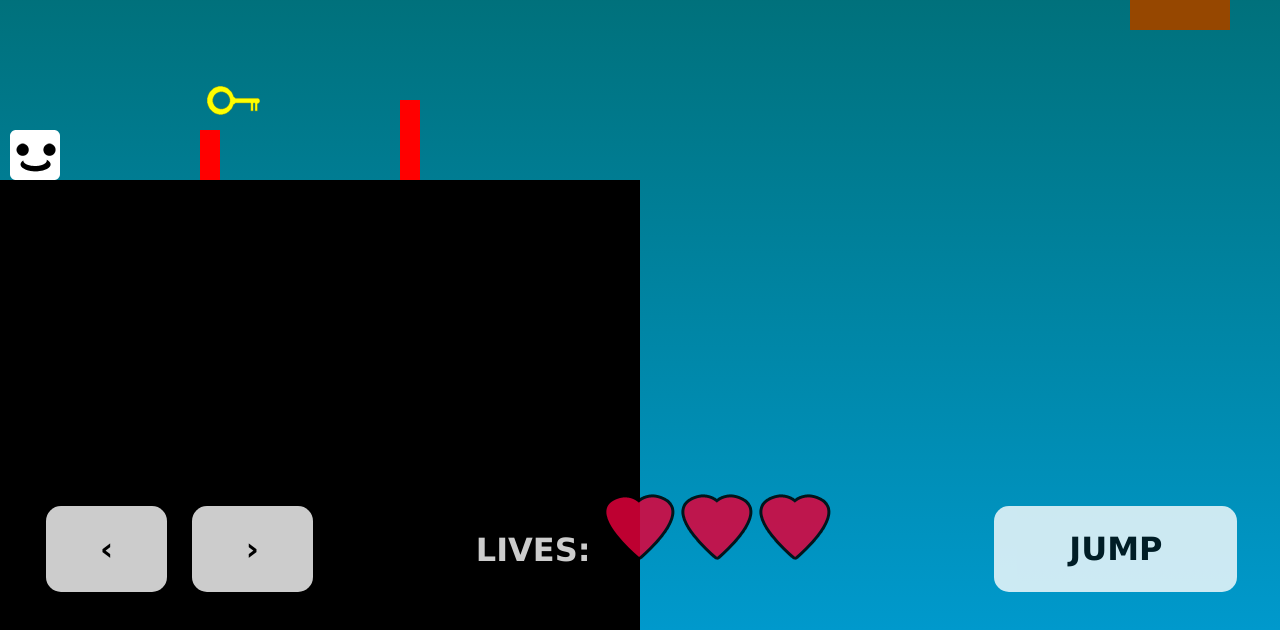
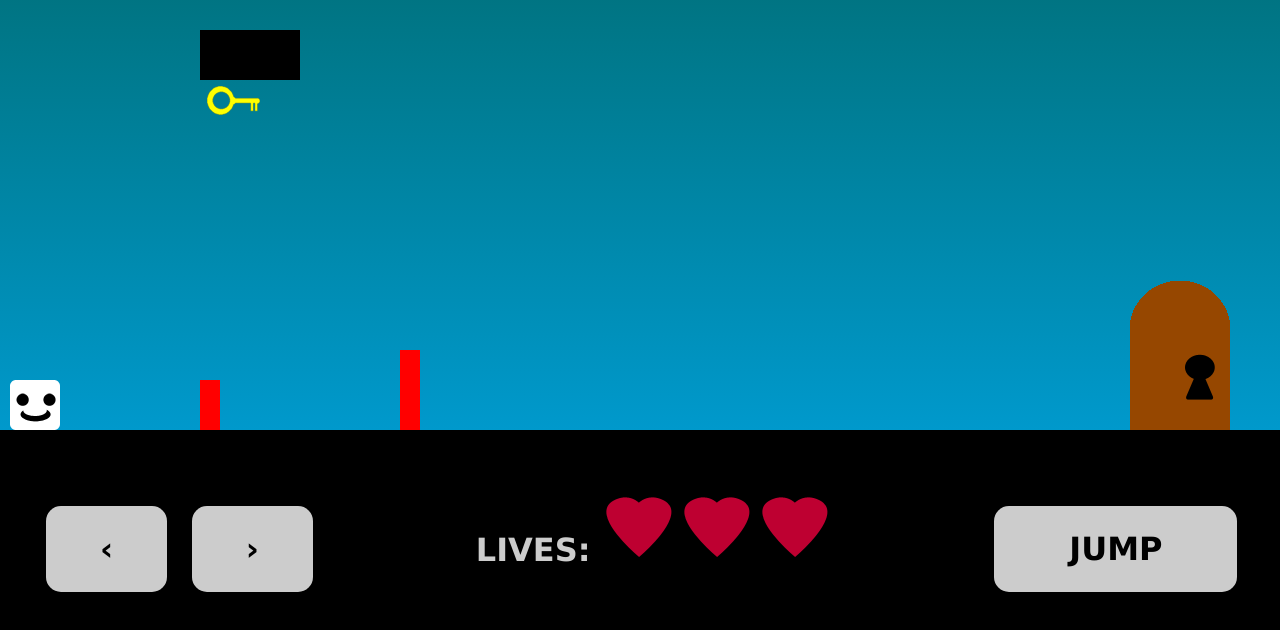
Before and after one commit to TTeaTT/Game-project, a plain HTML site: page gameplay.html in a window 1280 px wide. Shown: the part 170-800 px from the top of the page. Drawn offline with Linux system fonts and the light colour scheme.

Commit message:
Updates
26.2.

```diff
--- a/gameplay.html
+++ b/gameplay.html
@@ -15,11 +15,11 @@
 	</div>
 
 	<div align="left" id="score">
-		<h2>SCORE:</h2>	<h2> 10000</h2>
+<!-- 	<h2>SCORE:</h2>	<h2> 10000</h2> -->
 	</div>
 
 	<div align="left" id="time">
-		<h2>TIME:</h2> <h2> 1:55</h2>
+<!-- 	<h2>TIME:</h2> <h2> 1:55</h2> -->
 	</div>
 
 
--- a/gamescript.js
+++ b/gamescript.js
@@ -6,20 +6,21 @@ var key;
 var door;
 var keyGot = false;
 var coin1;
+var coin1Got = false;
+var score = 0;
 
 // FUNCTION TO START THE GAME
 function startGame() {
 	gameArea.start();
 
-	floor1 = new component(window.innerWidth / 2, window.innerHeight, "black",
-			0, 350)
-	danger1 = new component(20, 50, "red", 200, 300);
-	danger2 = new component(20, 80, "red", 400, 270);
+	floor1 = new component (100, 50, "black", 200,200)
+	danger1 = new component(20, 50, "red", 200, window.innerHeight*0.75-50);
+	danger2 = new component(20, 80, "red", 400, window.innerHeight*0.75-80);
 	key = new component(65, 41, "img/small_key.png", 200, 250, "image");
-	door = new component(100, 150, "img/door.png", window.innerWidth - 150, 50,
+	door = new component(100, 150, "img/door.png", window.innerWidth - 150, window.innerHeight*0.75-150,
 			"image");
 	coin1 = new component(30, 30, "img/coin.png", 500, 100, "image");
-	player = new component(50, 50, "img/player.png", 10, 300, "image");
+	player = new component(50, 50, "img/player.png", 10, (window.innerHeight*0.75-50), "image");
 }
 
 // CREATE A COMPONENT
@@ -35,10 +36,16 @@ function component(width, height, color, x, y, type) {
 	this.speedY = 0;
 	this.x = x;
 	this.y = y;
-	// this.gravity = 0.05;
-	// this.gravitySpeed = 0;
+//	this.gravity += 0.05;
+//	// this.gravitySpeed = 0;
+	this.gravity = 0.05;
+	this.gravitySpeed = 0;
 	this.update = function() {
 		ctx = gameArea.context;
+		ctx.font = "40px Verdana";
+		ctx.fillText(("Score: "+score), 10, 50);
+		ctx.fillText(("Time: "), 10, 90);
+		ctx.fillStyle = "white";
 		if (type == "image") {
 			ctx.drawImage(this.image, this.x, this.y, this.width, this.height);
 		} else {
@@ -47,10 +54,34 @@ function component(width, height, color, x, y, type) {
 		}// end else
 	}// end this.update
 	this.newPos = function() {
-		// this.gravitySpeed += this.gravity;
+		this.gravitySpeed += this.gravity;
 		this.x += this.speedX;
-		this.y += this.speedY;// + this.gravitySpeed;
+		this.y += this.speedY + this.gravitySpeed;
+		this.hitBottom();
+		this.hitLeft();
+		this.hitRight();
 	}// end this.newPos
+
+	this.hitBottom = function() {
+		if (player.y > gameArea.canvas.height - player.height) {
+			player.y = (gameArea.canvas.height - player.height);
+		}
+	}
+//	this.hitTop = function() {
+//	if (player.y < player.height) {
+//		player.y = player.height);
+//	}
+//}
+	this.hitLeft = function() {
+		if (player.x < 0 ) {
+			player.x = 0;
+		}
+	}
+	this.hitRight = function() {
+		if (player.x > gameArea.canvas.width - player.width) {
+			player.x = (gameArea.canvas.width - player.width);
+		}
+	}
 
 	// COLLISION
 	this.crashWith = function(otherobj) {
@@ -76,7 +107,7 @@ var gameArea = {
 	canvas : document.createElement("canvas"),
 	start : function() {
 		this.canvas.width = window.innerWidth;
-		this.canvas.height = window.innerHeight;
+		this.canvas.height = window.innerHeight*0.75;
 		this.context = this.canvas.getContext("2d");
 		document.body.insertBefore(this.canvas, document.body.childNodes[0]);
 		this.interval = setInterval(updateGameArea, 20);
@@ -103,7 +134,8 @@ var gameArea = {
 
 // MOVING
 function moveUp() {
-	player.speedY -= 5;
+	player.speedY -= 20;
+	player.gravity = -0.2;
 }
 
 function moveLeft() {
@@ -115,6 +147,7 @@ function moveRight() {
 function stopMove() {
 	player.speedX = 0;
 	player.speedY = 0;
+	player.gravity = 0.05;
 }
 
 // UPDATE GAME AREA
@@ -124,6 +157,9 @@ function updateGameArea() {
 		gameArea.stop();
 		if (keyGot == true) {
 			key.y = -500;
+		}
+		if (coin1Got == true) {
+			coin1.y = -500;
 		}
 	}
 	if (player.crashWith(key)) {
@@ -137,12 +173,14 @@ function updateGameArea() {
 	}
 
 	if (player.crashWith(coin1)){
+		score = score + 100;
+		coin1Got = true;
 		coin1.y=-500;//not an elegant way to make it disappear, but works for now...
 	}
-	// if (player.crashWith(floor1)) {
-	// player.y = 250;
-	// player.speedY = 0;
-	// }
+	 if (player.crashWith(floor1)) {
+	 player.y = floor1.y-floor1.height;
+	 player.speedY = 0;
+	 }
 	gameArea.clear();
 	floor1.update();
 	danger1.update();
@@ -152,5 +190,5 @@ function updateGameArea() {
 	coin1.update();
 	player.newPos();
 	player.update();
-
+	score.uodate();
 }
--- a/stylegameplay.css
+++ b/stylegameplay.css
@@ -4,6 +4,10 @@
 	background-repeat: no-repeat;
  	background-attachment: fixed;
 }*/
+
+body {
+	background: black;
+}
 
 canvas {
  	position: absolute;
```
